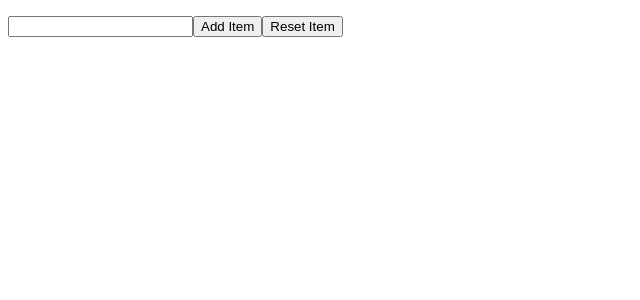
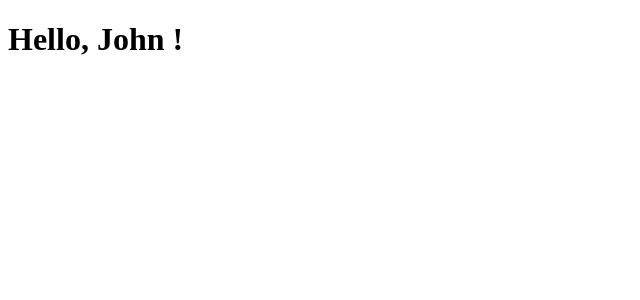
Before and after one commit to alessiobo/React-Exercices, a React (Create React App) app in the folder esercizi/: page / in a window 1280 px wide. Shown: the top 300 px of the page, without its empty margins (0-640 px from the left). Built offline with nearby package versions, Linux system fonts and the light colour scheme.

Commit message:
add function1

```diff
--- a/esercizi/src/App.js
+++ b/esercizi/src/App.js
@@ -1,10 +1,10 @@
-import { TodoList } from "./ToDoList";
+import React from "react";
+import { Welcome } from "./Welcome";
 
 export function App() {
-
   return (
     <div>
-      <TodoList />
+      <Welcome name= 'John' />
     </div>
-  );
+  )
 }
--- a/esercizi/src/ToDoList.js
+++ /dev/null
@@ -1,60 +0,0 @@
-//Modify the TodoList by adding a "remove" button to each li tag. When clicked, the event handler should remove
-//corresponding item from the items array.
-
-import React from "react";
-
-export class TodoList extends React.Component {
-  constructor(props) {
-    super(props);
-    this.state = {
-      items: [],
-      newItem: "",
-    };
-  }
-
-  handleNewItemChange = (event) => {
-    this.setState({ newItem: event.target.value });
-  };
-
-  handleAddItem = () => {
-    const { items, newItem } = this.state;
-    this.setState({ items: [...items, newItem], newItem: "" });
-  };
-
-  handleResetList = () => {
-    this.setState({ items: [] });
-  };
-
-  handleRemoveItem = (index) => {
-    const { items } = this.state;
-    const newItems = [...items];
-    newItems.splice(index, 1);
-    this.setState({ items: newItems });
-  };
-
-  render() {
-    const { items, newItem } = this.state;
-
-    return (
-      <div>
-        <ul>
-          {items.map((item, i) => (
-            <li key={i}>
-              {item}
-              <button onClick={() => this.handleRemoveItem(i)}>Remove</button>
-            </li>
-          ))}
-        </ul>
-        <div>
-          <input
-            type="text"
-            value={newItem}
-            onChange={this.handleNewItemChange}
-          />
-          <button onClick={this.handleAddItem}>Add Item</button>
-          <button onClick={this.handleResetList}>Reset Item</button>
-        </div>
-      </div>
-    );
-  }
-}
--- /dev/null
+++ b/esercizi/src/Welcome.js
@@ -0,0 +1,11 @@
+//Rewrite the Welcome component to be a function component.
+
+import React from "react";
+
+export function Welcome( {name = 'World'} ) {
+  return (
+    <div>
+      <h1>Hello, {name} ! </h1>
+    </div>
+  )
+}
```
